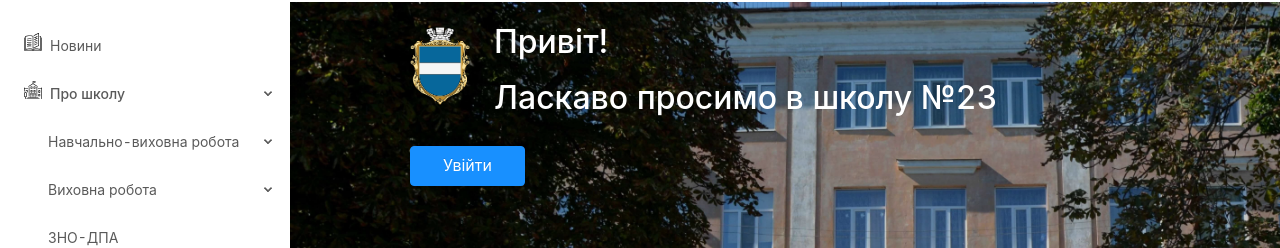
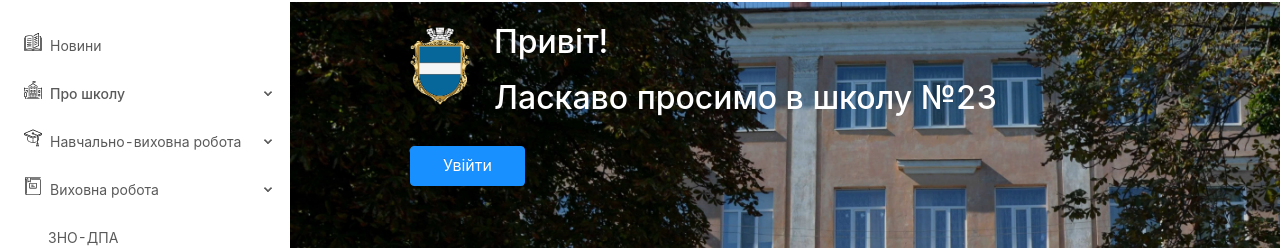
Before and after one commit to a1exalexander/school23, a Vue app: page / in a window 1280 px wide. Shown: the part 62-310 px from the top of the page. Built offline with nearby package versions, Linux system fonts and the light colour scheme.

Commit message:
some commit
sssss

```diff
--- /dev/null
+++ b/src/components/common/icons/IconBooks.vue
@@ -0,0 +1,48 @@
+<template>
+  <svg
+    version="1.1"
+    id="Layer_1"
+    xmlns="http://www.w3.org/2000/svg"
+    xmlns:xlink="http://www.w3.org/1999/xlink"
+    x="0px"
+    y="0px"
+    viewBox="0 0 512 512"
+    style="enable-background:new 0 0 512 512;"
+    xml:space="preserve"
+  >
+    <g>
+      <g>
+        <g>
+          <path
+            d="M213.333,238.933h51.2c4.71,0,8.533-3.823,8.533-8.533s-3.823-8.533-8.533-8.533h-51.2c-4.71,0-8.533,3.823-8.533,8.533
+				S208.623,238.933,213.333,238.933z"
+          ></path>
+          <path
+            d="M469.333,68.267h-256c-4.71,0-8.533,3.823-8.533,8.533s3.823,8.533,8.533,8.533H460.8v384
+				c0,13.636-11.964,25.6-25.6,25.6H76.8c-13.636,0-25.6-11.964-25.6-25.6V77.508c5.487,3.703,11.554,5.879,17.067,6.955v384.87
+				c0,4.71,3.823,8.533,8.533,8.533s8.533-3.823,8.533-8.533V76.8c0-4.676-3.814-8.482-8.491-8.533
+				c-4.284-0.051-25.643-1.51-25.643-25.6v-8.533c0-9.412,7.654-17.067,17.067-17.067h401.067c4.71,0,8.533-3.823,8.533-8.533
+				S474.044,0,469.333,0H68.267C49.442,0,34.133,15.309,34.133,34.133v435.2C34.133,492.459,53.675,512,76.8,512h358.4
+				c23.125,0,42.667-19.541,42.667-42.667V76.8C477.867,72.09,474.044,68.267,469.333,68.267z"
+          ></path>
+          <path
+            d="M460.8,42.667c0-4.71-3.823-8.533-8.533-8.533H179.2c-4.71,0-8.533,3.823-8.533,8.533v81.801L151.1,104.9
+				c-3.337-3.337-8.73-3.337-12.066,0l-19.567,19.567V42.667c0-4.71-3.823-8.533-8.533-8.533H76.8c-4.71,0-8.533,3.823-8.533,8.533
+				c0,4.71,3.823,8.533,8.533,8.533h25.6v93.867c0,3.448,2.082,6.562,5.265,7.885c3.191,1.314,6.852,0.589,9.301-1.852l28.1-28.1
+				l28.1,28.1c1.63,1.63,3.814,2.5,6.033,2.5c1.101,0,2.21-0.213,3.268-0.649c3.183-1.323,5.265-4.437,5.265-7.885V51.2h264.533
+				C456.977,51.2,460.8,47.377,460.8,42.667z"
+          ></path>
+          <path
+            d="M153.6,179.2v136.533c0,4.71,3.823,8.533,8.533,8.533h187.733c4.71,0,8.533-3.823,8.533-8.533V179.2
+				c0-4.71-3.823-8.533-8.533-8.533H162.133C157.423,170.667,153.6,174.49,153.6,179.2z M170.667,187.733h170.667V307.2H170.667
+				V187.733z"
+          ></path>
+          <path
+            d="M298.667,256h-85.333c-4.71,0-8.533,3.823-8.533,8.533c0,4.71,3.823,8.533,8.533,8.533h85.333
+				c4.71,0,8.533-3.823,8.533-8.533C307.2,259.823,303.377,256,298.667,256z"
+          ></path>
+        </g>
+      </g>
+    </g>
+  </svg>
+</template>
--- /dev/null
+++ b/src/components/common/icons/IconStudentHeat.vue
@@ -0,0 +1,61 @@
+<template>
+  <svg
+    version="1.1"
+    id="Layer_1"
+    xmlns="http://www.w3.org/2000/svg"
+    xmlns:xlink="http://www.w3.org/1999/xlink"
+    x="0px"
+    y="0px"
+    viewBox="0 0 512 512"
+    style="enable-background:new 0 0 512 512;"
+    xml:space="preserve"
+  >
+    <g>
+      <g>
+        <g>
+          <path
+            d="M360.465,443.988c-4.574-1.161-9.207,1.638-10.342,6.204l-8.533,34.133c-1.152,4.582,1.638,9.207,6.212,10.351
+				c0.691,0.179,1.391,0.256,2.074,0.256c3.823,0,7.296-2.586,8.269-6.46l8.533-34.133
+				C367.821,449.765,365.039,445.132,360.465,443.988z"
+          ></path>
+          <path
+            d="M256,273.066c1.109,0,2.219-0.213,3.26-0.648l93.867-38.844c4.352-1.801,6.417-6.793,4.617-11.145
+				c-1.801-4.361-6.81-6.409-11.153-4.625L256,255.299L17.067,156.432v-2.833c0-4.71-3.823-8.533-8.533-8.533S0,148.889,0,153.599
+				v8.533c0,3.456,2.082,6.571,5.274,7.885l247.467,102.4C253.781,272.852,254.891,273.066,256,273.066z"
+          ></path>
+          <path
+            d="M357.513,360.49c-2.082-4.224-7.185-5.965-11.426-3.874c-16.205,8.013-43.273,17.331-81.553,18.603v-76.553
+				c0-4.71-3.823-8.533-8.533-8.533s-8.533,3.823-8.533,8.533v76.476c-105.958-3.379-140.151-67.567-145.067-78.251v-57.958
+				c0-4.71-3.823-8.533-8.533-8.533c-4.71,0-8.533,3.823-8.533,8.533v59.733c0,1.084,0.205,2.159,0.606,3.174
+				c1.485,3.695,37.803,90.692,170.061,90.692c46.225,0,78.618-11.213,97.647-20.617
+				C357.879,369.825,359.612,364.714,357.513,360.49z"
+          ></path>
+          <path
+            d="M384,452.266c-4.719,0-8.533,3.823-8.533,8.533v25.6c0,4.71,3.814,8.533,8.533,8.533c4.719,0,8.533-3.823,8.533-8.533
+				v-25.6C392.533,456.089,388.719,452.266,384,452.266z"
+          ></path>
+          <path
+            d="M503.467,145.066c-4.719,0-8.533,3.823-8.533,8.533v2.816l-102.4,42.146v-15.42l114.193-47.258
+				c3.191-1.314,5.274-4.429,5.274-7.885c0-3.456-2.082-6.562-5.265-7.885L259.26,17.714c-2.091-0.862-4.429-0.862-6.519,0
+				L5.274,120.114C2.082,121.437,0,124.543,0,127.999c0,3.456,2.082,6.571,5.274,7.885l247.467,102.4
+				c1.041,0.435,2.15,0.649,3.26,0.649s2.219-0.213,3.26-0.649l89.481-37.026c4.361-1.792,6.426-6.784,4.625-11.145
+				c-1.801-4.352-6.793-6.409-11.145-4.617L256,221.166L30.848,127.999L256,34.832l225.152,93.167l-97.971,40.542l-93.841-35.038
+				c0.495-1.775,0.794-3.601,0.794-5.504c0-14.353-14.993-25.6-34.133-25.6s-34.133,11.247-34.133,25.6
+				c0,14.353,14.993,25.6,34.133,25.6c8.542,0,16.162-2.33,22.084-6.084l97.382,36.361v27.341v0.009v182.878
+				c-9.907,3.541-17.067,12.919-17.067,24.03c0,14.114,11.486,25.6,25.6,25.6s25.6-11.486,25.6-25.6
+				c0-11.11-7.159-20.488-17.067-24.03v-48.435c24.499-18.492,33.28-43.119,33.664-44.211c0.307-0.896,0.469-1.843,0.469-2.79
+				v-59.733c0-4.71-3.814-8.533-8.533-8.533s-8.533,3.823-8.533,8.533v58.155c-1.476,3.618-6.605,14.771-17.067,25.779V217.019
+				l114.185-46.993c3.2-1.314,5.282-4.437,5.282-7.893v-8.533C512,148.889,508.186,145.066,503.467,145.066z M256,136.532
+				c-10.419,0-17.067-5.052-17.067-8.533c0-3.482,6.647-8.533,17.067-8.533s17.067,5.052,17.067,8.533
+				C273.067,131.481,266.419,136.532,256,136.532z M384,426.666c-4.71,0-8.533-3.831-8.533-8.533c0-4.702,3.823-8.533,8.533-8.533
+				s8.533,3.831,8.533,8.533C392.533,422.834,388.71,426.666,384,426.666z"
+          ></path>
+          <path
+            d="M417.877,450.192c-1.143-4.565-5.786-7.356-10.342-6.204c-4.574,1.143-7.356,5.777-6.212,10.351l8.533,34.133
+				c0.973,3.874,4.446,6.46,8.269,6.46c0.683,0,1.382-0.077,2.074-0.256c4.574-1.143,7.356-5.769,6.212-10.351L417.877,450.192z"
+          ></path>
+        </g>
+      </g>
+    </g>
+  </svg>
+</template>
--- a/src/components/navigation/Navigation.vue
+++ b/src/components/navigation/Navigation.vue
@@ -44,13 +44,19 @@
       <a-menu-item key="5">Гімн школи</a-menu-item>
     </a-sub-menu>
     <a-sub-menu key="sub2">
-      <span slot="title"><a-icon type="setting" /><span>Навчально-виховна робота</span></span>
+      <span slot="title">
+        <icon-student-heat class="navigation__icon" />
+        <span>Навчально-виховна робота</span>
+      </span>
       <a-menu-item key="6">Режим роботи школи</a-menu-item>
       <a-menu-item key="7">Роздклад уроків</a-menu-item>
       <a-menu-item key="8">Методичні рекомендації</a-menu-item>
     </a-sub-menu>
     <a-sub-menu key="sub3">
-      <span slot="title"><a-icon type="setting" /><span>Виховна робота</span></span>
+      <span slot="title">
+        <icon-books class="navigation__icon" />
+        <span>Виховна робота</span>
+      </span>
       <a-menu-item key="9">Бібліотека</a-menu-item>
       <a-menu-item key="10">Учнівське самоврядування</a-menu-item>
       <a-menu-item key="11">Сторінка психолога</a-menu-item>
@@ -66,6 +72,8 @@
 import IconMapColor from '@/components/common/icons/IconMapColor.vue';
 import IconOpenBook from '@/components/common/icons/IconOpenBook.vue';
 import IconUniversity from '@/components/common/icons/IconUniversity.vue';
+import IconStudentHeat from '@/components/common/icons/IconStudentHeat.vue';
+import IconBooks from '@/components/common/icons/IconBooks.vue';
 
 export default {
   name: 'Navigation',
@@ -73,6 +81,8 @@ export default {
     IconMapColor,
     IconOpenBook,
     IconUniversity,
+    IconStudentHeat,
+    IconBooks,
   },
   data () {
     return {
--- a/src/scss/_base.scss
+++ b/src/scss/_base.scss
@@ -61,3 +61,6 @@ img {
   max-width: 100%;
   height: auto;
 }
+.ant-menu-item-selected {
+  fill: #1890ff;
+}
```
